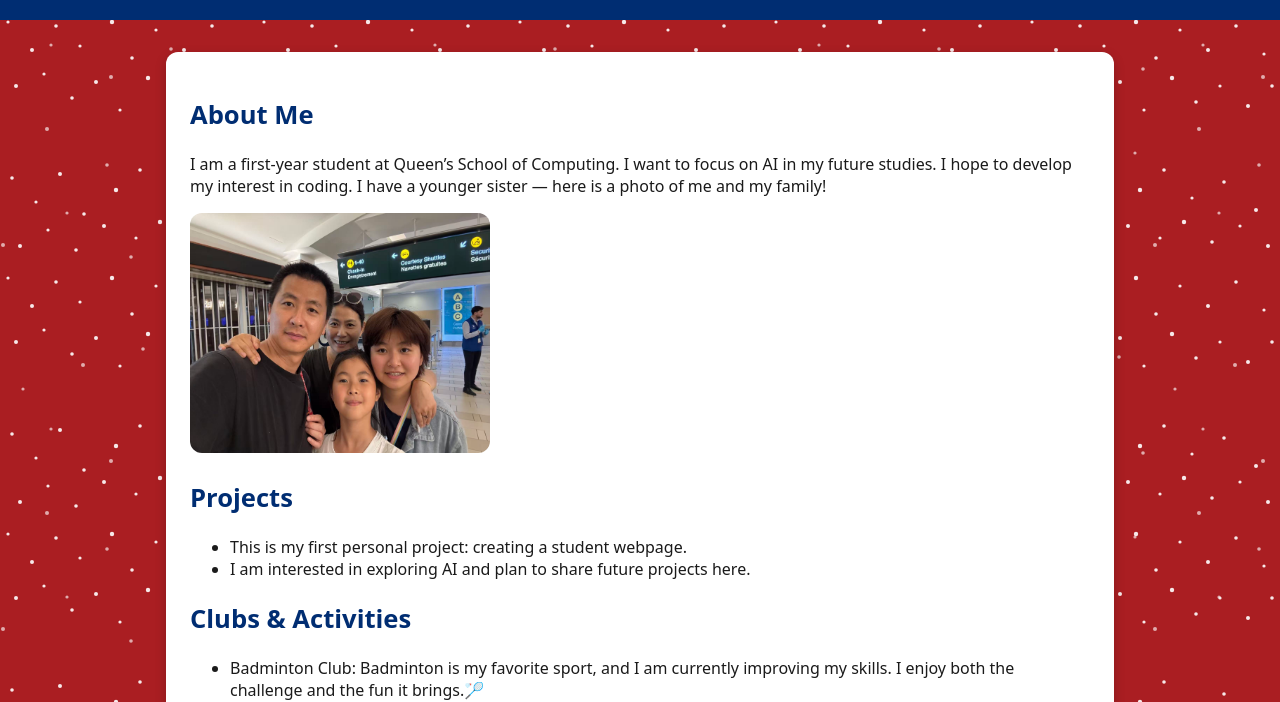
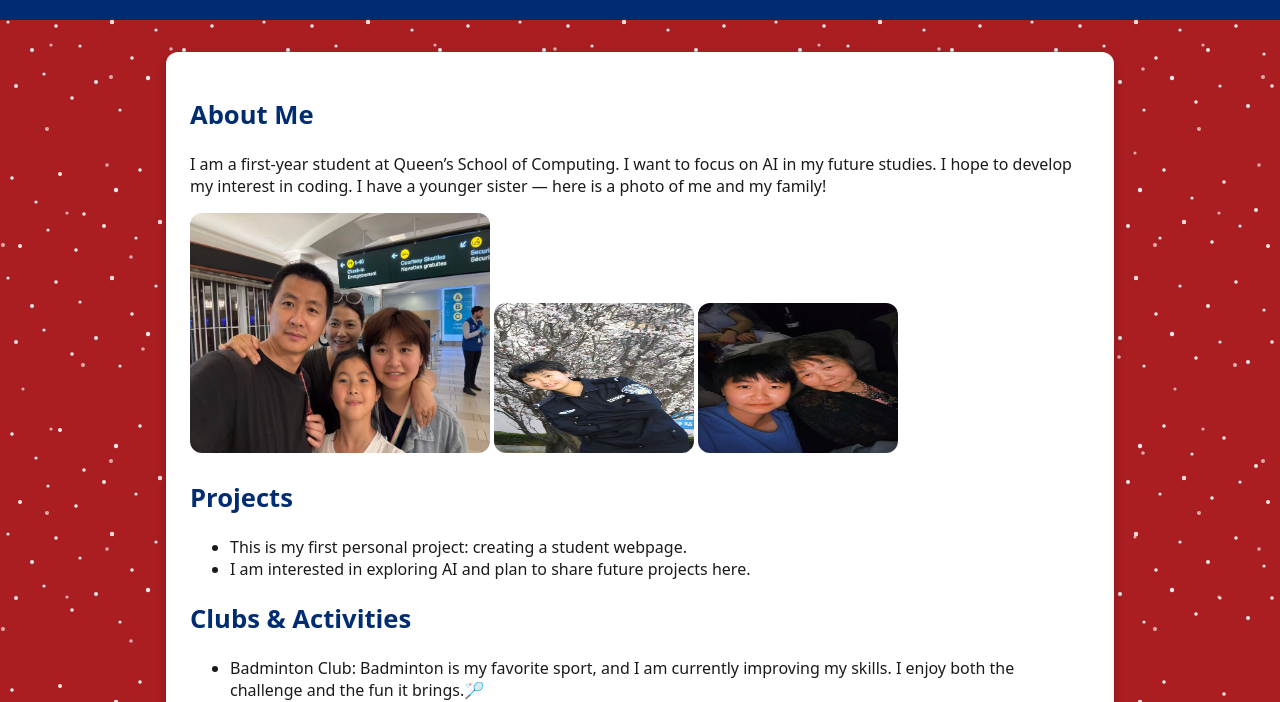
Before and after one commit to zyunhan886-tech/queens-student-page, a plain HTML site: page index.html in a window 1280 px wide. Shown: the part 98-800 px from the top of the page. Drawn offline with Linux system fonts and the light colour scheme.

Commit message:
Update index.html

```diff
--- a/index.html
+++ b/index.html
@@ -19,8 +19,10 @@
       <h2>About Me</h2>
       <p>I am a first-year student at Queen’s School of Computing. I want to focus on AI in my future studies. I hope to develop my interest in coding. I have a younger sister — here is a photo of me and my family!<!-- replace with interests --></p>
 
-      <!-- ====== PHOTO (upload me.jpg to repo root, then update the src below) ====== -->
+      <!-- ====== PHOTO gallery (upload me.jpg to repo root, then update the src below) ====== -->
       <img src="f0e2f8040ebe38b868987776817a9a4c.jpg" alt="my family and me" width="300" height="240" />
+      <img src="me.jpg" alt="me" width="200" height="150">
+      <img src="grandmother.jpg" alt="grandmother and me" width="200" height="150">
 
       <!-- ====== PROJECTS/COURSES (add or rename items to courses instead of projects) ====== -->
       <h2>Projects</h2>
```
